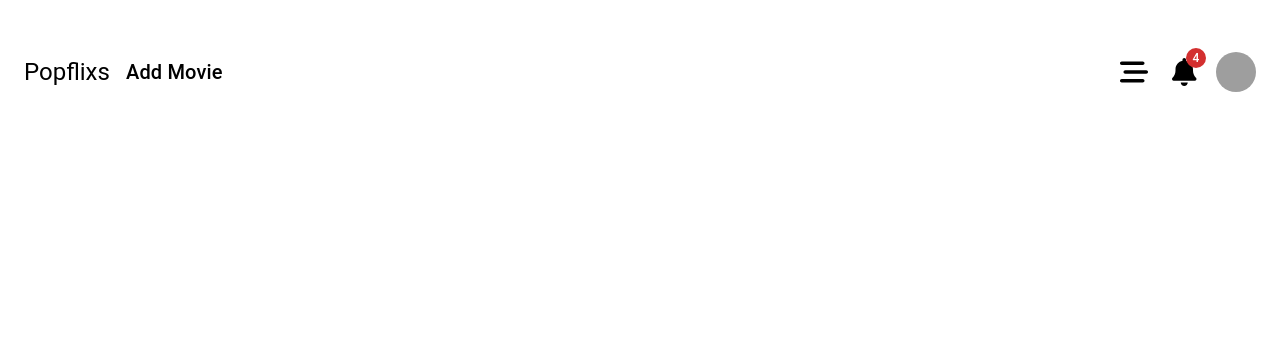
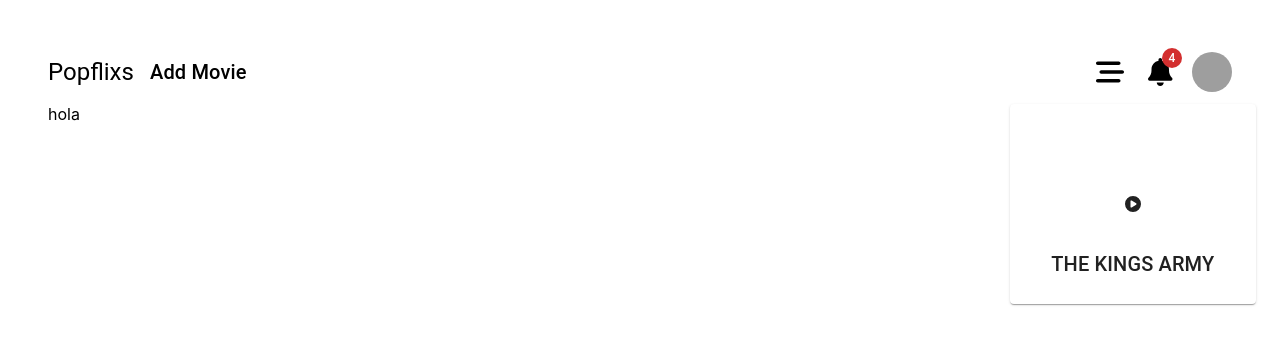
Before and after one commit to francoromerobrewer12/ideas-movieapp, a Next.js app: page / in a window 1280 px wide. Shown: the top 344 px of the page. Built offline with nearby package versions, Linux system fonts and the light colour scheme; grey boxes are pictures that could not be loaded.

Commit message:
MovieCard component basic layout done

```diff
--- /dev/null
+++ b/components/MovieCard/MovieCard.jsx
@@ -0,0 +1,67 @@
+import React from "react";
+import {
+  Button,
+  Card,
+  CardActions,
+  CardContent,
+  Typography,
+} from "@mui/material";
+import { FontAwesomeIcon } from "@fortawesome/react-fontawesome";
+import { faPlayCircle } from "@fortawesome/free-solid-svg-icons";
+import { Box } from "@mui/system";
+
+function MovieCard() {
+  return (
+    <Card
+      sx={{
+        display: "flex",
+        flexDirection: "column",
+        p: 1,
+        alignItems: "center",
+        height: 200,
+        flexGrow: 1,
+        textAlign: "center",
+        position: "relative",
+      }}
+    >
+      <CardContent
+        sx={{
+          width: "100%",
+          height: "100%",
+        }}
+      >
+        <CardContent
+          sx={{
+            width: "100%",
+            height: "100%",
+            position: "absolute",
+            top: 0,
+            left: 0,
+            display: "flex",
+            alignItems: "center",
+            justifyContent: "center",
+          }}
+        >
+          <FontAwesomeIcon icon={faPlayCircle} size="xl" />
+        </CardContent>
+
+        <CardContent
+          sx={{
+            width: "100%",
+            height: "100%",
+            position: "absolute",
+            top: 0,
+            left: 0,
+            display: "flex",
+            alignItems: "flex-end",
+            justifyContent: "center",
+          }}
+        >
+          <Typography variant="h6">THE KINGS ARMY</Typography>
+        </CardContent>
+      </CardContent>
+    </Card>
+  );
+}
+
+export default MovieCard;
--- a/components/Navbar/Navbar.jsx
+++ b/components/Navbar/Navbar.jsx
@@ -5,7 +5,6 @@ import Box from "@mui/material/Box";
 import Toolbar from "@mui/material/Toolbar";
 import IconButton from "@mui/material/IconButton";
 import Typography from "@mui/material/Typography";
-import InputBase from "@mui/material/InputBase";
 import Menu from "@mui/material/Menu";
 import { Avatar, Badge, MenuItem } from "@mui/material";
 import { FontAwesomeIcon } from "@fortawesome/react-fontawesome";
--- a/pages/index.js
+++ b/pages/index.js
@@ -1,16 +1,29 @@
+import { Container } from "@mui/material";
+import { Box } from "@mui/system";
 import Head from "next/head";
 
 import Navbar from "../components/Navbar/Navbar.jsx";
+import MovieCard from "../components/MovieCard/MovieCard.jsx";
 
 export default function Home() {
   return (
-    <div>
+    <div className="app-container">
       <Head>
         <title>Popflix</title>
         <meta name="description" content="Generated by create next app" />
       </Head>
 
-      <Navbar />
+      <Container maxWidth="xxl">
+        <Navbar />
+        <Box sx={{ display: "flex", height: "80vh", width: "100%" }}>
+          <Box sx={{ width: "80%", px: 3 }}>
+            <div>hola</div>
+          </Box>
+          <Box sx={{ width: "20%" }}>
+            <MovieCard />
+          </Box>
+        </Box>
+      </Container>
     </div>
   );
 }
--- a/styles/globals.css
+++ b/styles/globals.css
@@ -16,3 +16,7 @@ a {
   margin: 0;
   padding: 0;
 }
+
+.app-container {
+  width: 100%;
+}
```
